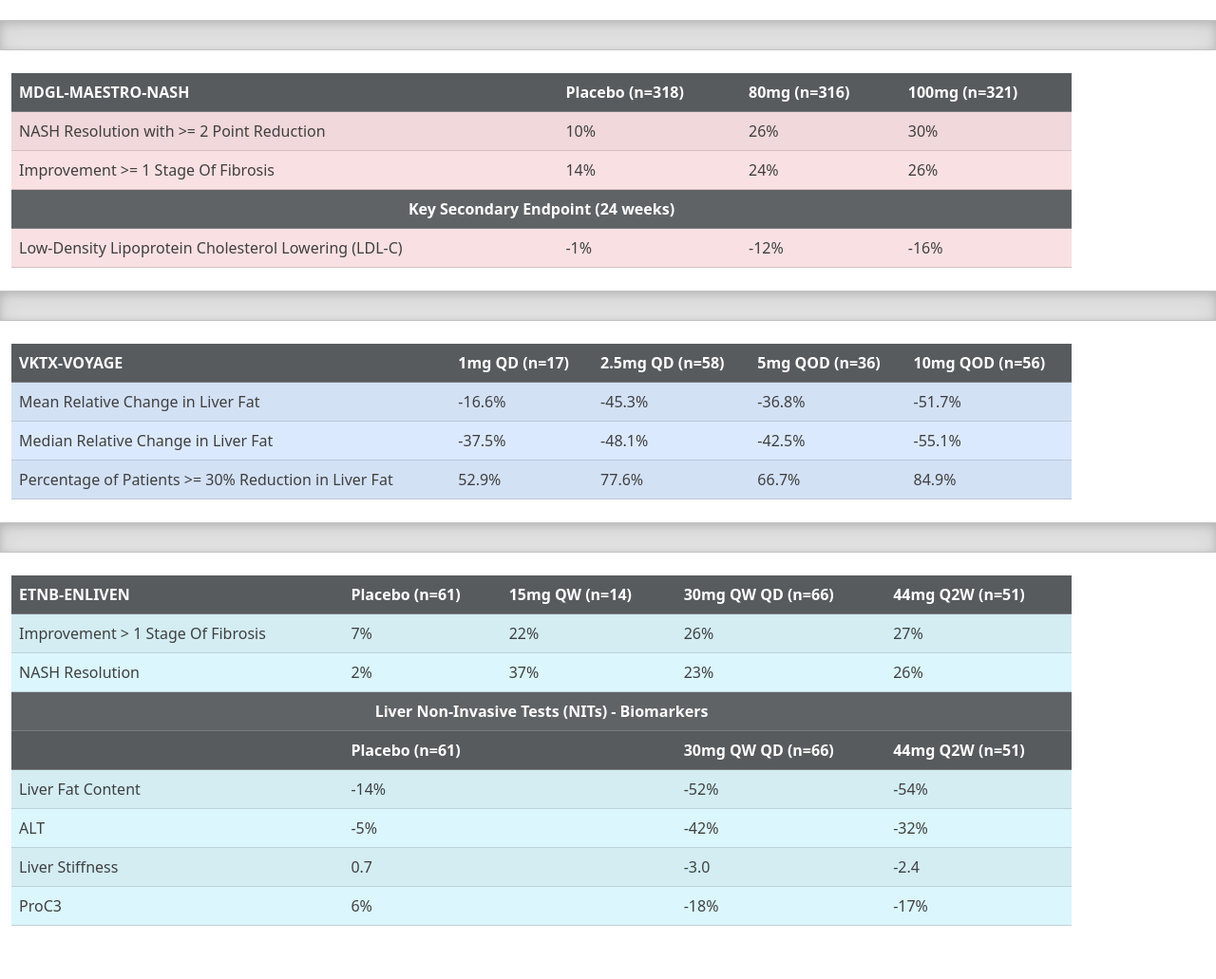
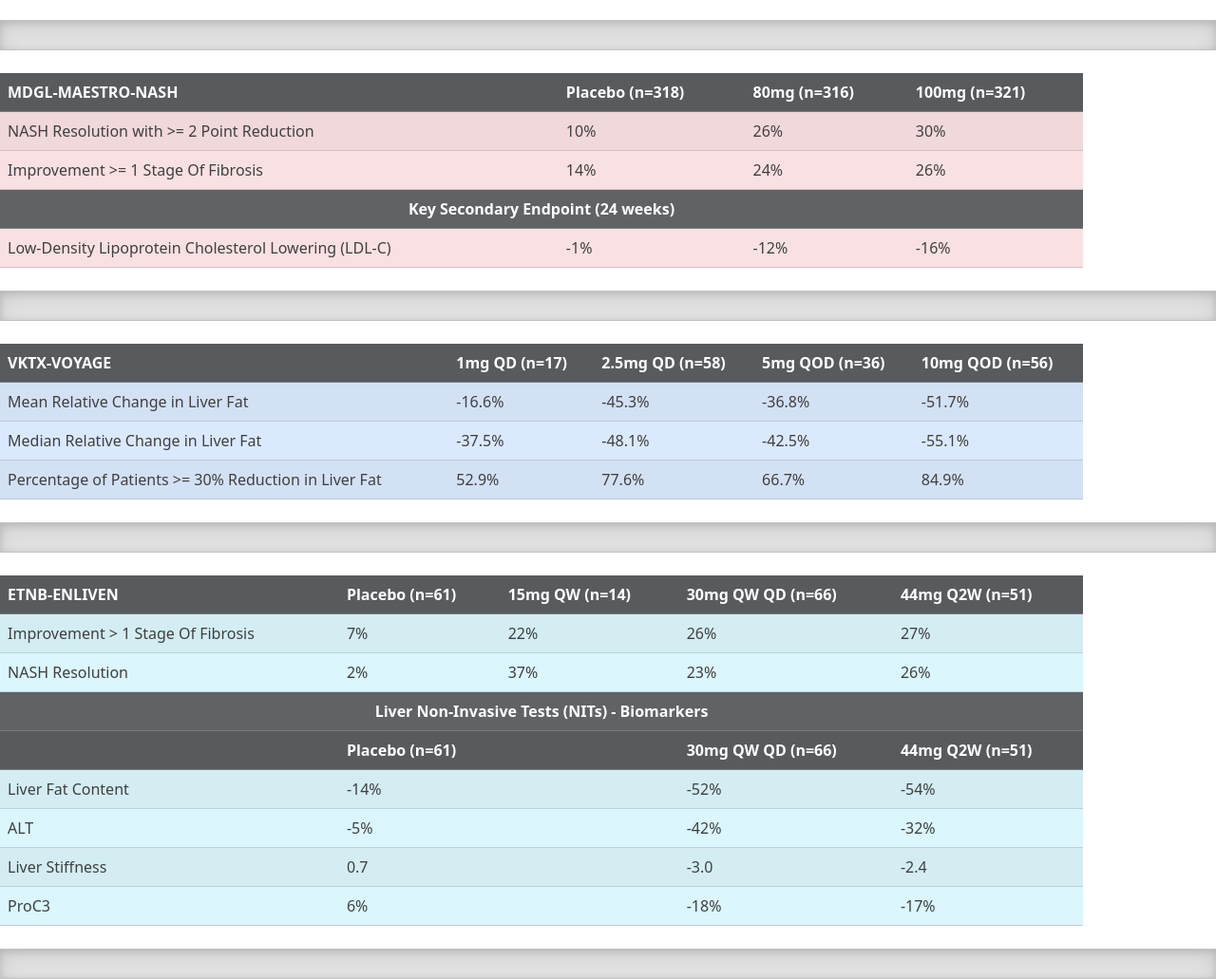
Before and after one commit to CapriceYuri/NAFLD-NASH, a plain HTML site: page landscape.html in a window 1280 px wide. Shown: the part 1719-2750 px from the top of the page at 95% size. Before the commit the page ends 2718 px from the top, so only its background shows below. Drawn offline with nearby package versions, Linux system fonts and the light colour scheme.

Commit message:
Fixed margin/padding

```diff
--- a/landscape.html
+++ b/landscape.html
@@ -87,7 +87,7 @@
     </div>
     <div class="divider"></div>
 
-    <div class="container my-4 mx-0">
+    <div class="container my-4 mx-0 px-0">
         <table class="table table-striped table-success">
             <thead>
                 <tr class="table-dark">
@@ -200,7 +200,7 @@
 
     <div class="divider"></div>
 
-    <div class="container my-4 mx-0">
+    <div class="container my-4 mx-0 px-0">
         <table class="table table-striped table-warning">
             <thead>
                 <tr class="table-dark">
@@ -279,7 +279,7 @@
     </div>
     <div class="divider"></div>
 
-    <div class="container my-4 mx-0">
+    <div class="container my-4 mx-0 px-0">
         <table class="table table-striped table-danger">
             <thead>
                 <tr class="table-dark">
@@ -316,7 +316,7 @@
     </div>
     <div class="divider"></div>
 
-    <div class="container my-4 mx-0">
+    <div class="container my-4 mx-0 px-0">
         <table class="table table-striped table-primary">
             <thead>
                 <tr class="table-dark">
@@ -353,7 +353,7 @@
         </table>
     </div>
     <div class="divider"></div>
-    <div class="container my-4 mx-0">
+    <div class="container my-4 mx-0 px-0">
         <table class="table table-striped table-info">
             <thead>
                 <tr class="table-dark">
@@ -415,6 +415,8 @@
             </tbody>
         </table>
     </div>
+    <div class="divider"></div>
+
 </body>
 
 </html>
```
